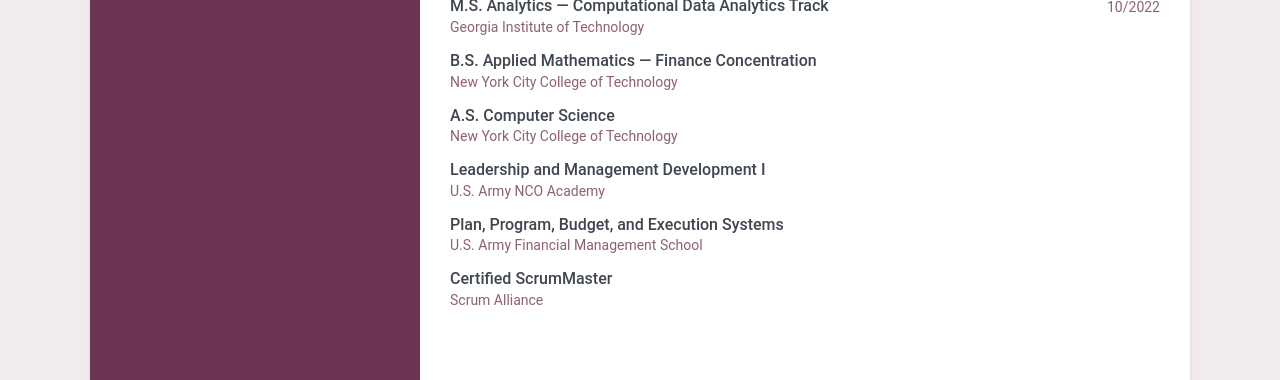
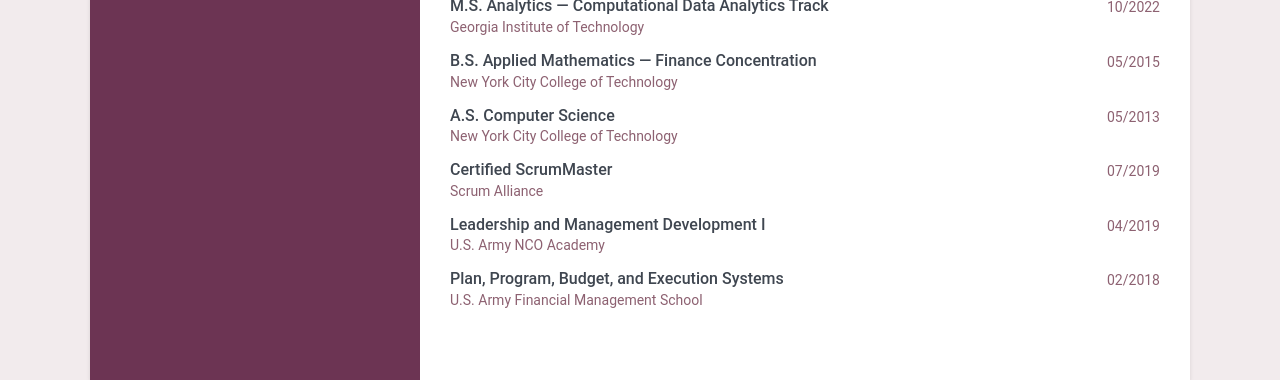
Before and after one commit to sadatian/sadatian.github.io, a Jekyll site: the page built from index.html, in a window 1280 px wide and 900 px high, scrolled down 1147 px, cut to the strip 520-900 px from the top of the window. Built offline with Jekyll 4.4.1, drawn with Linux system fonts in a browser that asks for light colours; some web fonts are replaced.

Commit message:
Update data.yml

```diff
--- a/_data/data.yml
+++ b/_data/data.yml
@@ -70,19 +70,23 @@
 
     - degree: B.S. Applied Mathematics — Finance Concentration
       university: New York City College of Technology
+      time: 05/2015
 
     - degree: A.S. Computer Science
       university: New York City College of Technology
+      time: 05/2013
+
+    - degree: Certified ScrumMaster
+      university: Scrum Alliance
+      time: 07/2019
 
     - degree: Leadership and Management Development I
       university: U.S. Army NCO Academy
+      time: 04/2019
 
     - degree: Plan, Program, Budget, and Execution Systems
       university: U.S. Army Financial Management School
-
-    - degree: Certified ScrumMaster
-      university: Scrum Alliance
-
+      time: 02/2018
 
 experiences:
     # - role: M.S. in Analytics Student
```
